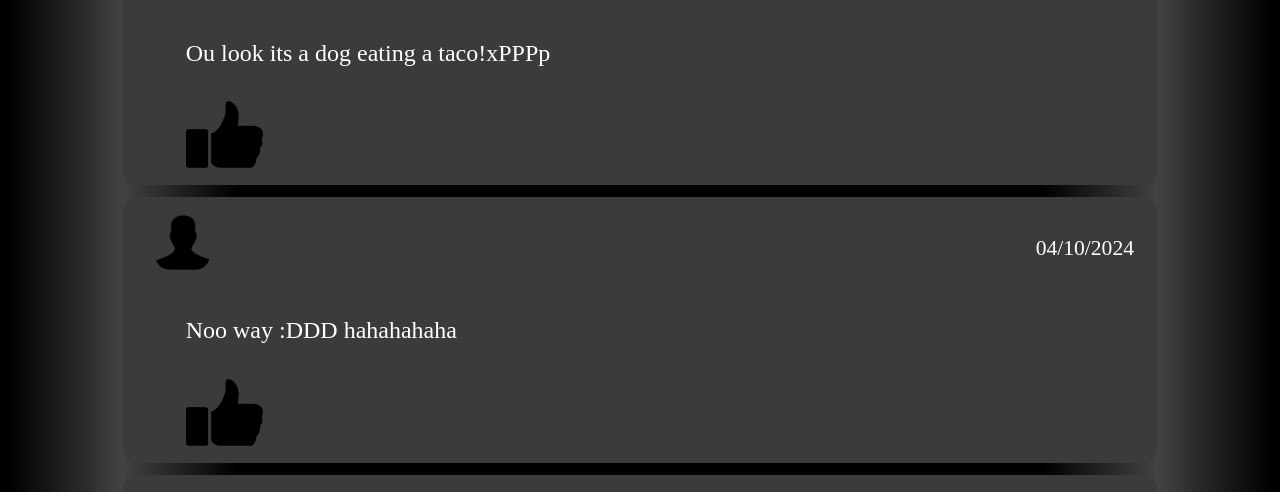
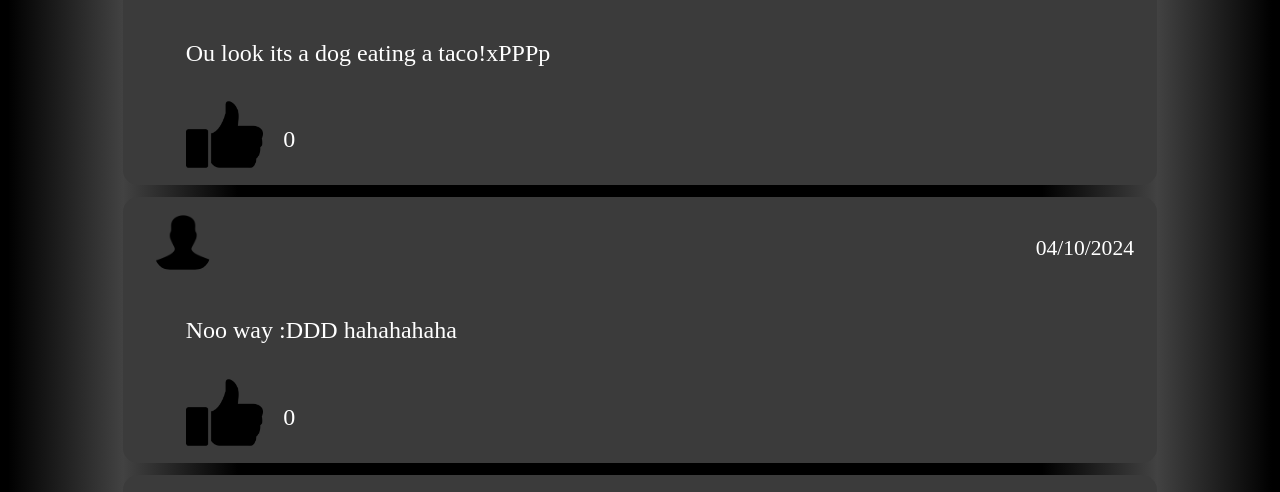
Before and after one commit to richardleoverr/WebApplicationVue, a Vue app: page /#/ in a window 1280 px wide. Shown: the part 1031-1523 px from the top of the page. Built offline with nearby package versions, Linux system fonts and the light colour scheme.

Commit message:
likes almost working

```diff
--- a/public/Data/myjson.json
+++ b/public/Data/myjson.json
@@ -8,7 +8,8 @@
             "image": "dog.jpg",
             "text": "Ou look its a dog eating a taco!xPPPp",
             "thumbsUp": "thumbsup.png"
-        }
+        },
+        "likes":0
     },
     {
         "id": 2,
@@ -19,7 +20,8 @@
             "image": null,
             "text": "Noo way :DDD hahahahaha",
             "thumbsUp": "thumbsup.png"
-        }
+        },
+        "likes":0
     },
     {
         "id": 3,
@@ -30,7 +32,8 @@
             "image": "windowsxp.jpg",
             "text": "Look what a cool picture a took yesterdayyy lolool",
             "thumbsUp": "thumbsup.png"
-        }
+        },
+        "likes":0
     },
     {
         "id": 4,
@@ -41,7 +44,8 @@
             "image": "trippy.jpg",
             "text": "Wow am I seeing things or does this image seem to be moving...",
             "thumbsUp": "thumbsup.png"
-        }
+        },
+        "likes":0
     },
     {
         "id": 5,
@@ -52,7 +56,8 @@
             "image": null,
             "text": "Man idk, seems to be also moving on my screen also",
             "thumbsUp": "thumbsup.png"
-        }
+        },
+        "likes":0
     },
     {
         "id": 6,
@@ -63,7 +68,8 @@
             "image": "cat.webp",
             "text": "Cat :3",
             "thumbsUp": "thumbsup.png"
-        }
+        },
+        "likes":0
     },
     {
         "id": 7,
@@ -74,7 +80,8 @@
             "image": "trees.jpg",
             "text": "Treeeees",
             "thumbsUp": "thumbsup.png"
-        }
+        },
+        "likes":0
     },
     {
         "id": 8,
@@ -85,7 +92,8 @@
             "image": null,
             "text": "Cool trees m8",
             "thumbsUp": "thumbsup.png"
-        }
+        },
+        "likes":0
     },
     {
         "id": 9,
@@ -96,7 +104,8 @@
             "image": "bears.gif",
             "text": "Sup",
             "thumbsUp": "thumbsup.png"
-        }
+        },
+        "likes":0
     },
     {
         "id": 10,
@@ -107,6 +116,7 @@
             "image": null,
             "text": "Alright, I hate to be the buzzkill here, but let's get real for a sec: bears do not talk, they don’t drink mojitos, and they definitely don’t wear pants! 😂Bears are all about the wild life—berry foraging, salmon catching, all that good stuff. They’re not gonna be chilling at a bar with their bear buddies, sipping cocktails and sporting jeans! Those thick fur coats are all the outfit they need. And while it's a hilarious thought, I think we should give bears credit for being wild animals, not laid-back party animals! ",
             "thumbsUp": "thumbsup.png"
-        }
+        },
+        "likes":0
     }
 ]
--- a/src/assets/css/indexStyle.css
+++ b/src/assets/css/indexStyle.css
@@ -76,6 +76,8 @@ ul {  /* class selector*/
 
 .logo {
     padding: 6px 6px 6px 6px;
+    border: white;
+    border-radius: 1px;
 }
 
 
@@ -145,6 +147,7 @@ ul {  /* class selector*/
     flex-direction: column;
     align-items: center;
 }
+
 .logoPost img{
     width: 10vw;
     height: auto;
--- a/src/components/Post.vue
+++ b/src/components/Post.vue
@@ -11,7 +11,10 @@
         <img :src="post.postContent.image" class="postPicture" width="40" height="40" alt="Post image" />
       </div>
       <p class="postText">{{ post.postContent.text }}</p>
-      <img :src="post.postContent.thumbsUp" class="postThumbsup" width="20" height="20" alt="Thumbs up" />
+    </div>
+    <div style="display: flex; justify-content: flex-start; flex-direction: row;">
+      <img :src="post.postContent.thumbsUp" @click="increaseLike" class="postThumbsup" width="20" height="20" alt="Thumbs up" />
+      <p style="opacity: 1; font-style: normal; margin-left: 20px;">{{ post.likes }}</p>
     </div>
   </div>
 </template>
@@ -21,6 +24,12 @@ export default {
   name: 'Post',
   props: {
     post: Object
+  },
+
+  methods: {
+    increaseLike() {
+      this.$store.commit(increaseLike, this.post.id)
+    }
   }
 }
 </script>
--- a/src/store/index.js
+++ b/src/store/index.js
@@ -6,6 +6,18 @@ export default createStore({
   getters: {
   },
   mutations: {
+    increaseLike(state, postId) {
+      const post = state.posts.find((post) => post.id === postId);
+      if (post) {
+        post.likes += 1;
+      }
+    },
+    resetLikes(state) {
+      state.posts.forEach((post) => {
+        post.likes = 0;
+
+      });
+    },
   },
   actions: {
   },
```
Also changed, not shown: 1 other file (tests, documents, lock files or other folders).
